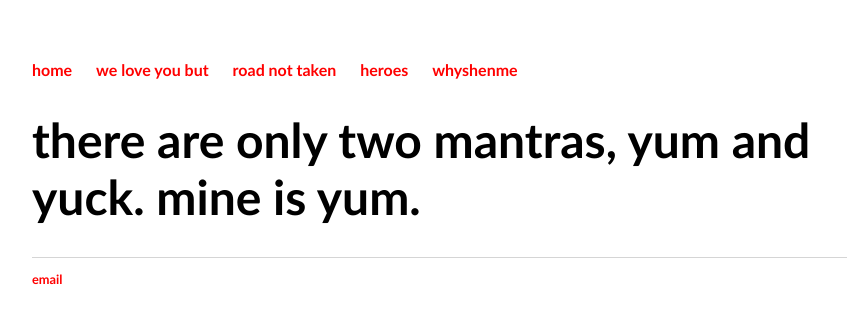
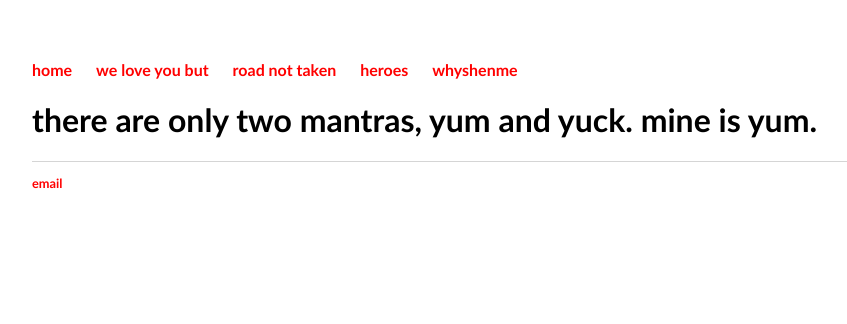
Before and after one commit to c1ndygao/cindygao.com, a Jekyll site: the page built from index.html, in a window 1280 px wide. Shown: the top 324 px of the page, without its empty margins (160-1007 px from the left). Built offline with Jekyll 4.4.1, drawn with Linux system fonts in a browser that asks for light colours.

Commit message:
Update main.css

```diff
--- a/css/main.css
+++ b/css/main.css
@@ -31,11 +31,11 @@ a:active {
 }
 
 h1 {
-    font-size: 3em;
+    font-size: 2em;
     font-family: "Trebuchet MS", Helvetica, sans-serif, source-han-sans-simplified-c, sans-serif;
 }
 h2 {
-    font-size: 2em;
+    font-size: 1.8em;
     font-family: "Trebuchet MS", Helvetica, sans-serif, source-han-sans-simplified-c, sans-serif;
 }
 h3 {
```
